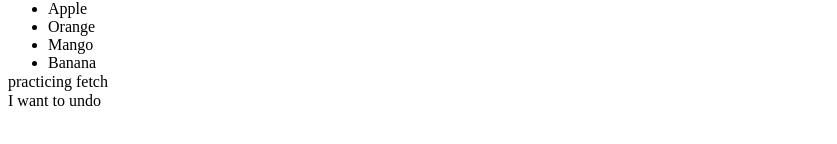
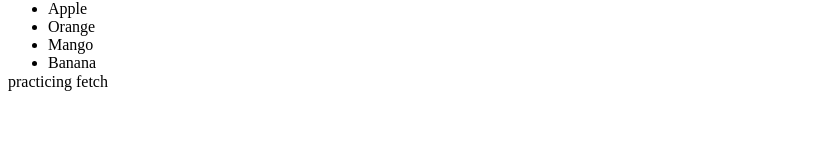
Before and after one commit to Azeezbank/FLEXISAF-WK2_ASSIGN, a plain HTML site: page index.html in a window 1280 px wide. Shown: the part 508-652 px from the top of the page, without its empty margins (0-837 px from the left). Drawn offline with Linux system fonts and the light colour scheme.

Commit message:
Revert "add revert"
This reverts commit c3587edcdff24fb4461835a1a307b11aa1c88718.

```diff
--- a/index.html
+++ b/index.html
@@ -26,7 +26,6 @@
     <h3>Implementation of array on simple HTML webpage</h3>
     <p id="demo"></p>
     <p>practicing fetch</p>
-    <p>I want to undo</p>
     <script src="index.js"></script>
   </body>
 </html>
```
